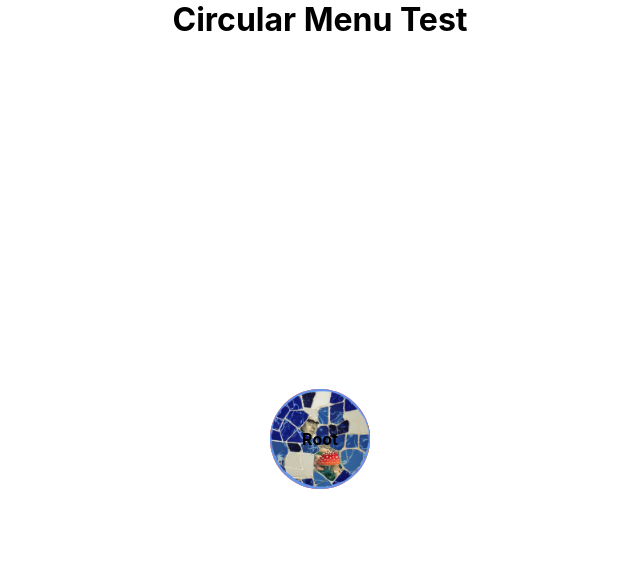
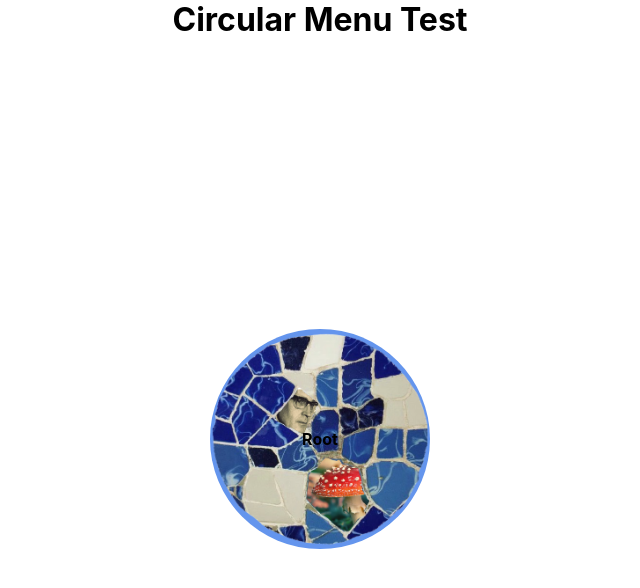
Before and after one commit to fmammoli/react-circular-menu-test, a React (Create React App) app: page / in a window 1280 px wide. Shown: the top 588 px of the page, without its empty margins (320-960 px from the left). Built offline with nearby package versions, Linux system fonts and the light colour scheme.

Commit message:
ball sizes

```diff
--- a/src/CircularMenu.css
+++ b/src/CircularMenu.css
@@ -1,10 +1,15 @@
 :root {
   --move-animation-duration: 1s;
-  --ball-size: 100px;
+  --ball-root-size: 220px;
+  --ball-size: 150px;
   --bal-smaller-size: 80px;
   --tiny-ball-size: 50px;
 }
-
+.ball-root {
+  height: var(--ball-root-size);
+  width: var(--ball-root-size);
+  border-radius: 50%;
+}
 .title h1 {
   text-align: center;
 }
--- a/src/CircularMenu.js
+++ b/src/CircularMenu.js
@@ -276,7 +276,7 @@ function CircularMenuRootItem(props) {
         onMouseEnter={props.handleClick}
         className="center-grid circular-item"
       >
-        <div className="ball background-container root-item-background">
+        <div className=" ball-root background-container root-item-background">
           <p className="menu-item-label">{props.title}</p>
         </div>
       </div>
--- a/src/CustomMenu.js
+++ b/src/CustomMenu.js
@@ -10,7 +10,7 @@ import {
 } from "./CircularMenu";
 
 function CustomMenu() {
-  const defaultMove = 120;
+  const defaultMove = 300;
   let menu = useMemo(() => {
     // let itemOneOneSubItems = [];
 
```
Also changed, not shown: 1 other file (tests, documents, lock files or other folders).
